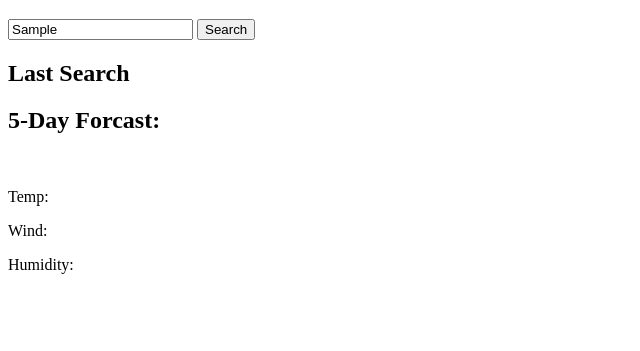
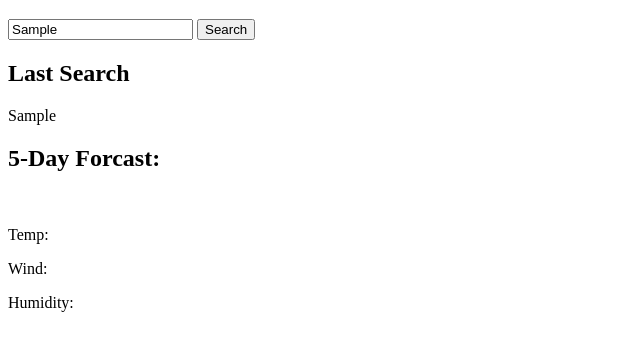
Before and after one commit to danielgregoire34/weather-dashboard, a plain HTML site: page index.html in a window 1280 px wide. Both pictures are taken after typing "Sample" into the empty fields and a click on the button "Search". Shown: the part 61-412 px from the top of the page, without its empty margins (0-640 px from the left). Drawn offline with nearby package versions, Linux system fonts and the light colour scheme; no server answers; some icons are missing.

Commit message:
added in js elements for the functionality for recent search histories

```diff
--- a/index.html
+++ b/index.html
@@ -20,9 +20,12 @@
     </form>
 </div>
 
-<div class ="lastSearch">
-<h2>Last Search</h2>
-<p class="lastSearchResults"></p>
+<div class="lastSearchHistory" id="lastSearchHistory">
+    <div class ="lastSearch">
+        <h2>Last Search</h2>
+        <p class="lastSearchResults"></p>
+        </div>
+
 </div>
 
 
--- a/script.js
+++ b/script.js
@@ -2,15 +2,14 @@ var weatherSearch =document.querySelector('#weatherSearch');
 var searchForm =document.querySelector('#searchForm');
 var textSearch =document.querySelector('#textSearch');
 var searchBtn =document.querySelector('#searchBtn');
-var lastSearches = [];
 var dgWeatherKey = '75611633ad3b112fdba7848cde5411b5';
 
 
-document.getElementById('searchBtn').onclick = function(event) {
+searchBtn.addEventListener("click",function(event){
+    event.preventDefault();
     currentWeather();
-    event.preventDefault();
-
-};
+    searchHistory();
+})
 
 
 function currentWeather()
@@ -20,16 +19,12 @@ var textSearch = document.getElementById('textSearch').value;
     .then(function(response){
         return response.json();
     }).then(function(response){
-
-
         const weatherDate = new Date();
         let weatherDay = weatherDate.getDate();
         let weatherMonth = weatherDate.getMonth() + 1;
         let weatherYear = weatherDate.getFullYear();
         let currentDate = `${weatherMonth}/${weatherDay}/${weatherYear}`;
         $('p.date').text(''+currentDate);
-
-
         var currentTemp = response.main.temp;
         $('p.current-temp').text('Temp: ' + currentTemp + ' Degrees Fahrenheit');
         var currentWind = response.wind.speed;
@@ -39,8 +34,6 @@ var textSearch = document.getElementById('textSearch').value;
         var iconCode = response.weather[0].icon;
         var iconUrl = 'http://openweathermap.org/img/w/' + iconCode + ".png";
         $('img.icon').attr('src', iconUrl);
-
-
         var lat = response.coord.lat;
         var lon = response.coord.lon;
         console.log(response);
@@ -66,16 +59,12 @@ function forcastOne(response)
     var icon = response.list[0].weather[0].icon;
     var icon = 'http://openweathermap.org/img/w/' + icon + ".png";
     $('img.icon2').attr('src', icon);
-
     var hours = response.list[0].dt_txt.substring(0, 10);
     $('p#hours2').text('Date: ' + hours);
-
     var temperature = response.list[0].main.temp_max;
     $('p#temp2').text('Temp: ' + temperature + ' Degrees Fahrenheit');
-
     var winds = response.list[0].wind.speed;
     $('p#wind2').text('Wind: ' + winds + 'mph');
-
     var humid = response.list[0].main.humid;
     $('p#humid2').text('Humidity: ' + humid + '%');
 
@@ -85,12 +74,13 @@ function forcastOne(response)
 
 function searchHistory()
 {
-var textSearch = document.getElementById('textSearch').value;
-
-for (var i=0;i<lastSearches.length;i++)
-{
+    var lastSearches=[]
+    lastSearches.push($('#textSearch').val());
+    $.each(lastSearches,function(index,value){
+        const p = document.createElement("p");
+        p.innerHTML=value;
+        document.getElementById("lastSearchHistory").appendChild(p);
+    })
 
 
 }
-
-}
```
